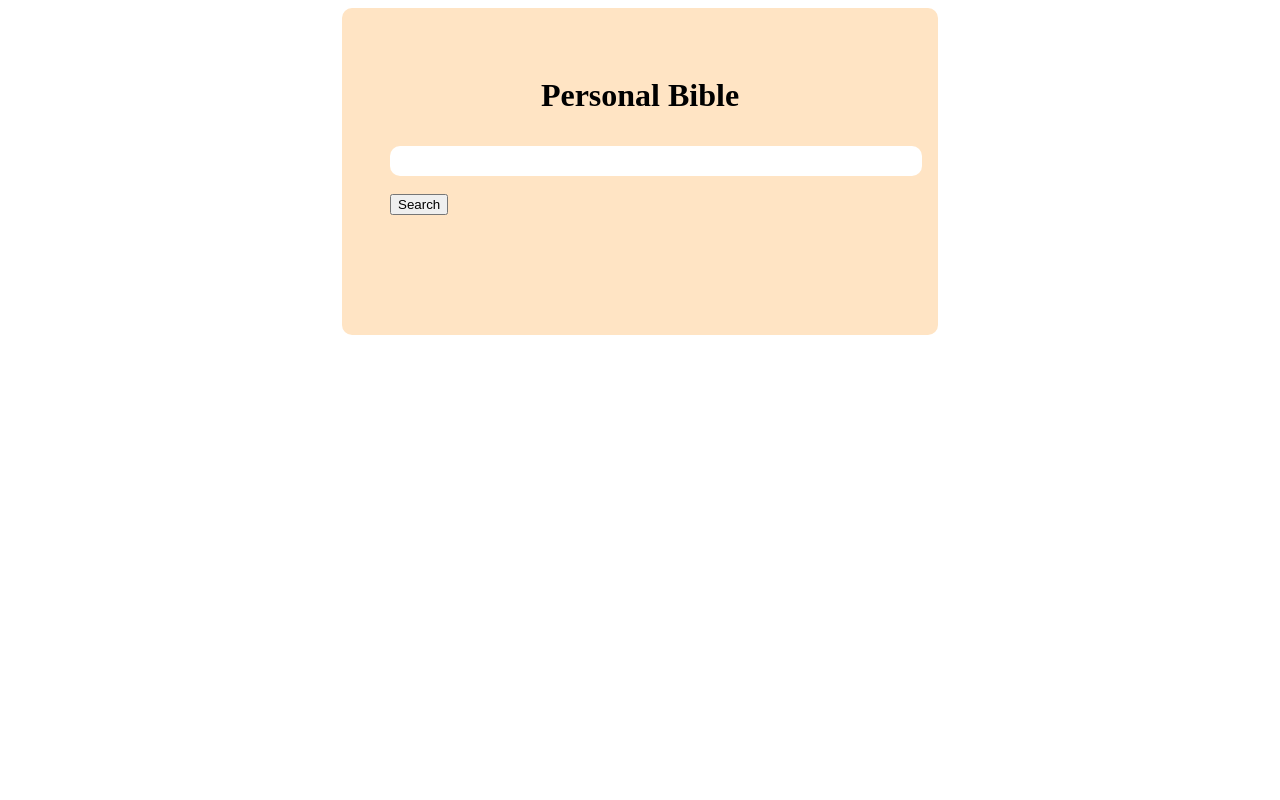
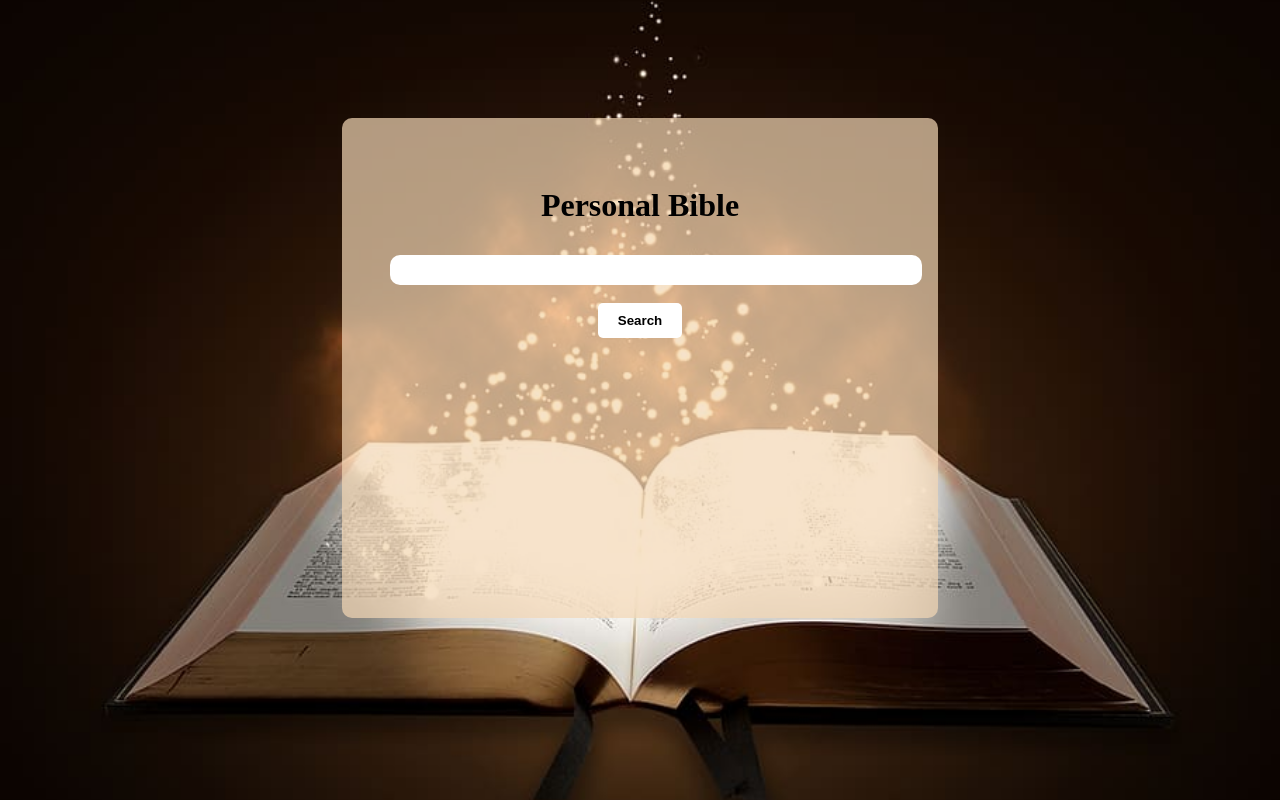
Before and after one commit to Afriyie-Anthony/change-color, a plain HTML site: page bible.html in a window 1280 px wide. Drawn offline with Linux system fonts and the light colour scheme.

Commit message:
initial commit

```diff
--- a/bible.html
+++ b/bible.html
@@ -10,10 +10,23 @@
       display: flex;
       align-items: center;
       justify-content: center;
-      height: 100%;
+      height: 90vh;
+      background-image: url(./jesus-god-holy-spirit-bible.jpg);
+      background-position: center;
+      background-repeat: no-repeat;
+      background-size: cover;
+
+
+      .preloader{
+        img{
+          border-radius: 50%;
+          display: flex;
+          justify-content: start;
+        }
+      }
     }
     .container{
-      background-color: bisque;
+      background-color: rgb(244, 216, 182,0.7);
       width: 500px;
       padding: 3rem;
       border-radius: 10px;
@@ -36,9 +49,35 @@
         }
       }
 
+      .btn{
+        display: flex;
+        justify-content: center;
+
+        button{
+          background-color: #fff;
+          padding: 10px 20px;
+          border: none;
+          border-radius: 5px;
+          font-weight: 700;
+        }
+      }
       .preview{
         padding: 1rem 0;
         line-height: 40px;
+        font-weight: 600;
+        font-family: Arial, Helvetica, sans-serif;
+        overflow: scroll;
+        height: 200px;
+
+        &::-webkit-scrollbar{
+          background-color: black ;
+          width: 1px;
+          height: 0;
+        }
+        &::-webkit-scrollbar-corner{
+          border-radius: 20px;
+        }
+
         #reference{
           padding: 10px 0;
         }
@@ -47,10 +86,16 @@
   </style>
 </head>
 <body>
-  <div class="container">
+
+  <div class="container" id="content">
     <h1>Personal  Bible</h1>
     <input type="text" id="txtVerse"><br>
+   <div class="btn">
     <button id="class">Search</button>
+   </div>
+   <div class="preloader" id="loader">
+    <img src="./1494.gif" alt="">
+   </div>
     <div class="preview">
       <span id="reference"></span><br>
       <span id="preview"></span>
--- a/bible.js
+++ b/bible.js
@@ -3,21 +3,42 @@ const searchBtn = document.getElementById('class');
 const referenceTag = document.getElementById('reference');
 const previewTag = document.getElementById('preview');
 const BASE_POINT = "https://bible-api.com/"
+const Loader = document.getElementById('loader')
+
+//Set preloader to none
+Loader.style.display = "none"
 
 // Create an event handler for the button
-searchBtn.addEventListener('click', requestUserInput);
+searchBtn.addEventListener('click', requestUserInput)
 
 
 //Create a funtion to request  user input
 function requestUserInput(){
+
+  //set the preloader to block
+  Loader.style.display = "block"
+
+  //disable the button whrn is clicked
+  searchBtn.disabled =  true
+
   //get the verse value
   let verse = inputVerse.value;
   fetch(`${BASE_POINT}${verse}`).then(function (res){
     return res.json()
   }).then(function (data){
+
+    //set the preloader to display
+    Loader.style.display = "none"
+
+    //set the button disabled to true
+    searchBtn.disabled =  false
+
     referenceTag.innerHTML = data.reference;
     previewTag.innerHTML = data.text;
   })
 }
 
+
+
+
 //code metrix
```
Also changed, not shown: 1494.gif (added), Spinner-2.gif (added), jesus-god-holy-spirit-bible.jpg (added), scripture-bible-picnic-table-table.jpg (added).
